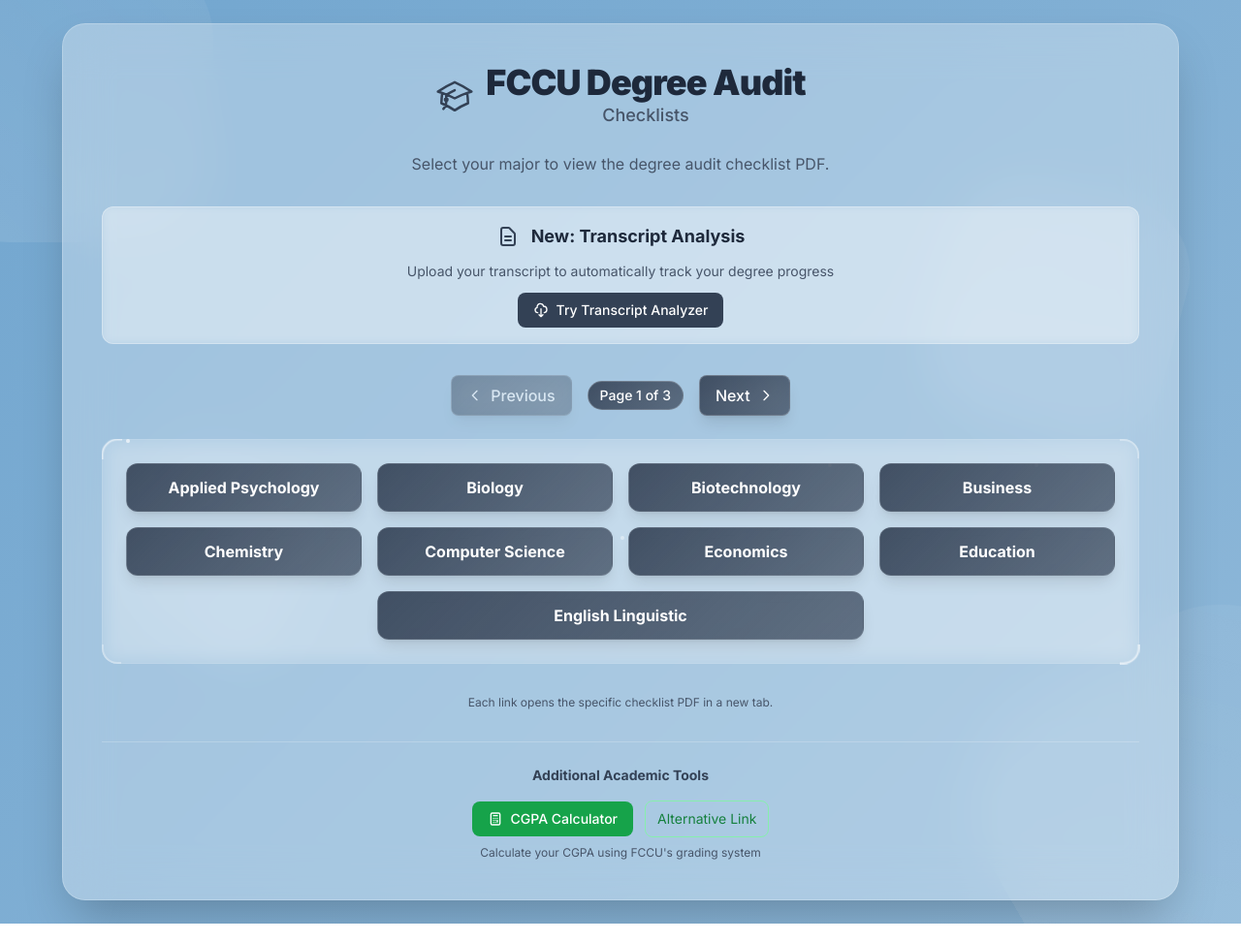
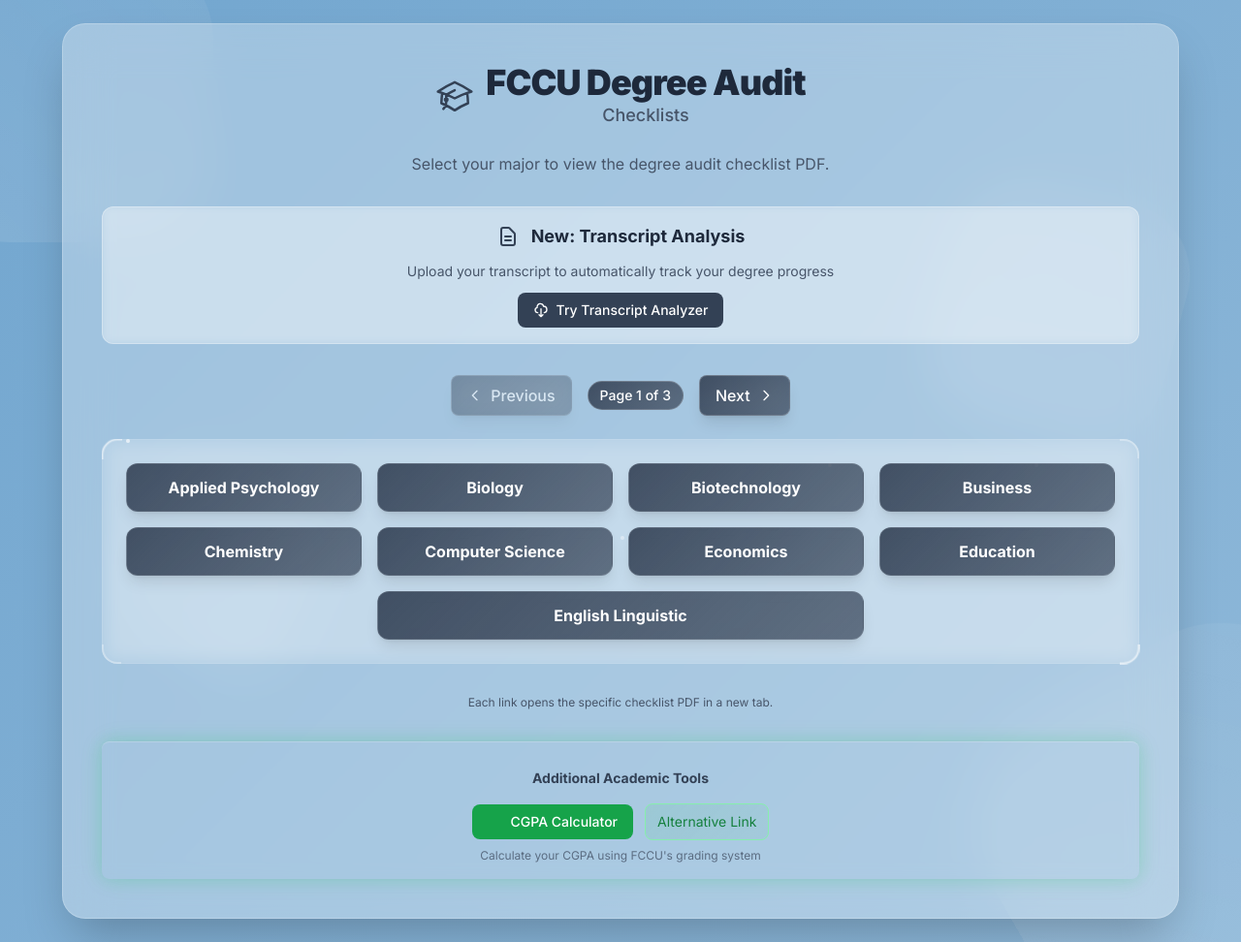
Before and after one commit to ZainZoy/Degree-Audit-Checklist-, a plain HTML site: page index.html in a window 1280 px wide. Shown: the whole page at 97% size. Drawn offline with nearby package versions, Linux system fonts and the light colour scheme.

Commit message:
Update index.html

```diff
--- a/index.html
+++ b/index.html
@@ -414,6 +414,120 @@
       --accent-color: #ffffff;
       --text-color: #374151;
     }
+
+    /* Cool CGPA Calculator Section Animations */
+    .additional-tools {
+      position: relative;
+      overflow: hidden;
+    }
+
+    .additional-tools::before {
+      content: '';
+      position: absolute;
+      top: 0;
+      left: -100%;
+      width: 100%;
+      height: 1px;
+      background: linear-gradient(90deg, transparent, rgba(34, 197, 94, 0.6), transparent);
+      animation: shimmer 3s ease-in-out infinite;
+    }
+
+    @keyframes shimmer {
+      0% { left: -100%; }
+      50% { left: 100%; }
+      100% { left: 100%; }
+    }
+
+    .cgpa-button {
+      position: relative;
+      overflow: hidden;
+      transition: all 0.3s cubic-bezier(0.4, 0, 0.2, 1);
+      transform: translateY(0);
+    }
+
+    .cgpa-button::before {
+      content: '';
+      position: absolute;
+      top: 0;
+      left: -100%;
+      width: 100%;
+      height: 100%;
+      background: linear-gradient(90deg, transparent, rgba(255, 255, 255, 0.2), transparent);
+      transition: left 0.5s;
+    }
+
+    .cgpa-button:hover::before {
+      left: 100%;
+    }
+
+    .cgpa-button:hover {
+      transform: translateY(-2px);
+      box-shadow: 0 10px 25px rgba(34, 197, 94, 0.3);
+    }
+
+    .cgpa-button-alt {
+      position: relative;
+      transition: all 0.3s ease;
+      background: linear-gradient(135deg, rgba(34, 197, 94, 0.1), rgba(34, 197, 94, 0.05));
+    }
+
+    .cgpa-button-alt:hover {
+      background: linear-gradient(135deg, rgba(34, 197, 94, 0.2), rgba(34, 197, 94, 0.1));
+      transform: translateY(-1px);
+      box-shadow: 0 5px 15px rgba(34, 197, 94, 0.2);
+    }
+
+    .tools-title {
+      position: relative;
+      display: inline-block;
+    }
+
+    .tools-title::after {
+      content: '';
+      position: absolute;
+      bottom: -2px;
+      left: 50%;
+      width: 0;
+      height: 2px;
+      background: linear-gradient(90deg, #22c55e, #16a34a);
+      transition: all 0.3s ease;
+      transform: translateX(-50%);
+    }
+
+    .additional-tools:hover .tools-title::after {
+      width: 100%;
+    }
+
+    .calculator-icon {
+      transition: transform 0.3s ease;
+    }
+
+    .cgpa-button:hover .calculator-icon {
+      transform: rotate(10deg) scale(1.1);
+    }
+
+    .tools-description {
+      opacity: 0.8;
+      transition: opacity 0.3s ease;
+    }
+
+    .additional-tools:hover .tools-description {
+      opacity: 1;
+    }
+
+    /* Subtle glow effect */
+    .additional-tools {
+      animation: subtleGlow 4s ease-in-out infinite alternate;
+    }
+
+    @keyframes subtleGlow {
+      0% {
+        box-shadow: 0 0 5px rgba(34, 197, 94, 0.1);
+      }
+      100% {
+        box-shadow: 0 0 20px rgba(34, 197, 94, 0.2), 0 0 30px rgba(34, 197, 94, 0.1);
+      }
+    }
   </style>
 </head>
 
@@ -515,25 +629,26 @@
       <p class="mt-6 sm:mt-8 text-xs text-slate-600">Each link opens the specific checklist PDF in a new tab.</p>
 
       <!-- Additional Tools -->
-      <div class="mt-8 pt-6 border-t border-white/20">
-        <h4 class="text-sm font-semibold text-slate-700 mb-4 text-center">Additional Academic Tools</h4>
+      <div class="additional-tools mt-8 pt-6 border-t border-white/20 rounded-lg p-4">
+        <h4 class="tools-title text-sm font-semibold text-slate-700 mb-4 text-center">Additional Academic Tools</h4>
         <div class="flex flex-col sm:flex-row gap-3 justify-center items-center">
           <a href="https://zainzoy.github.io/CGPA-Calculator/" target="_blank"
             onclick="gtag('event', 'cgpa_calculator_click', { 'event_category': 'engagement', 'event_label': 'main_link', 'page_location': 'homepage' });"
-            class="inline-flex items-center gap-2 bg-green-600 hover:bg-green-700 text-white px-4 py-2 rounded-lg font-medium transition-colors text-sm">
-            <svg class="h-4 w-4" fill="none" stroke="currentColor" viewBox="0 0 24 24">
-              <path stroke-linecap="round" stroke-linejoin="round" stroke-width="2"
-                d="M9 7h6m0 10v-3m-3 3h.01M9 17h.01M9 14h.01M12 14h.01M15 11h.01M12 11h.01M9 11h.01M7 21h10a2 2 0 002-2V5a2 2 0 00-2-2H7a2 2 0 00-2 2v14a2 2 0 002 2z" />
+            class="cgpa-button inline-flex items-center gap-2 bg-green-600 hover:bg-green-700 text-white px-4 py-2 rounded-lg font-medium text-sm">
+            <svg class="calculator-icon h-4 w-4" fill="none" stroke="currentColor" viewBox="0 0 24 24"></svg>
+            <path stroke-linecap="round" stroke-linejoin="round" stroke-width="2"
+              d="M9 7h6m0 10v-3m-3 3h.01M9 17h.01M9 14h.01M12 14h.01M15 11h.01M12 11h.01M9 11h.01M7 21h10a2 2 0 002-2V5a2 2 0 00-2-2H7a2 2 0 00-2 2v14a2 2 0 002 2z" />
             </svg>
             CGPA Calculator
           </a>
           <a href="https://cgpa-calculator-lac-nine.vercel.app/" target="_blank"
             onclick="gtag('event', 'cgpa_calculator_click', { 'event_category': 'engagement', 'event_label': 'alternative_link', 'page_location': 'homepage' });"
-            class="inline-flex items-center gap-2 text-green-700 hover:text-green-800 px-3 py-2 rounded-lg border border-green-300 hover:border-green-500 transition-colors text-sm">
+            class="cgpa-button-alt inline-flex items-center gap-2 text-green-700 hover:text-green-800 px-3 py-2 rounded-lg border border-green-300 hover:border-green-500 text-sm">
             Alternative Link
           </a>
         </div>
-        <p class="text-xs text-slate-600 mt-2 text-center">Calculate your CGPA using FCCU's grading system</p>
+        <p class="tools-description text-xs text-slate-600 mt-2 text-center">Calculate your CGPA using FCCU's grading
+          system</p>
       </div>
     </div>
   </div>
```
